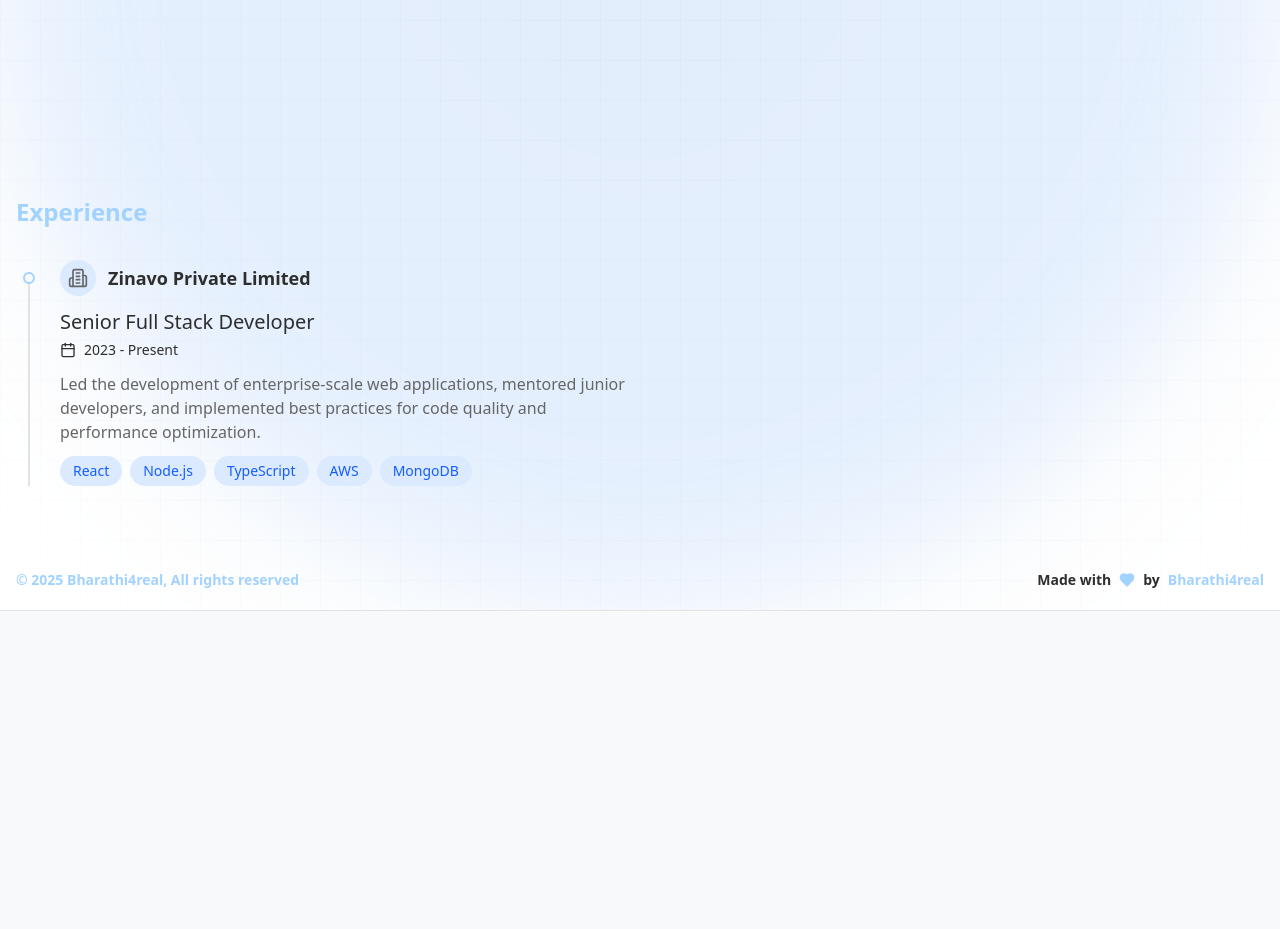
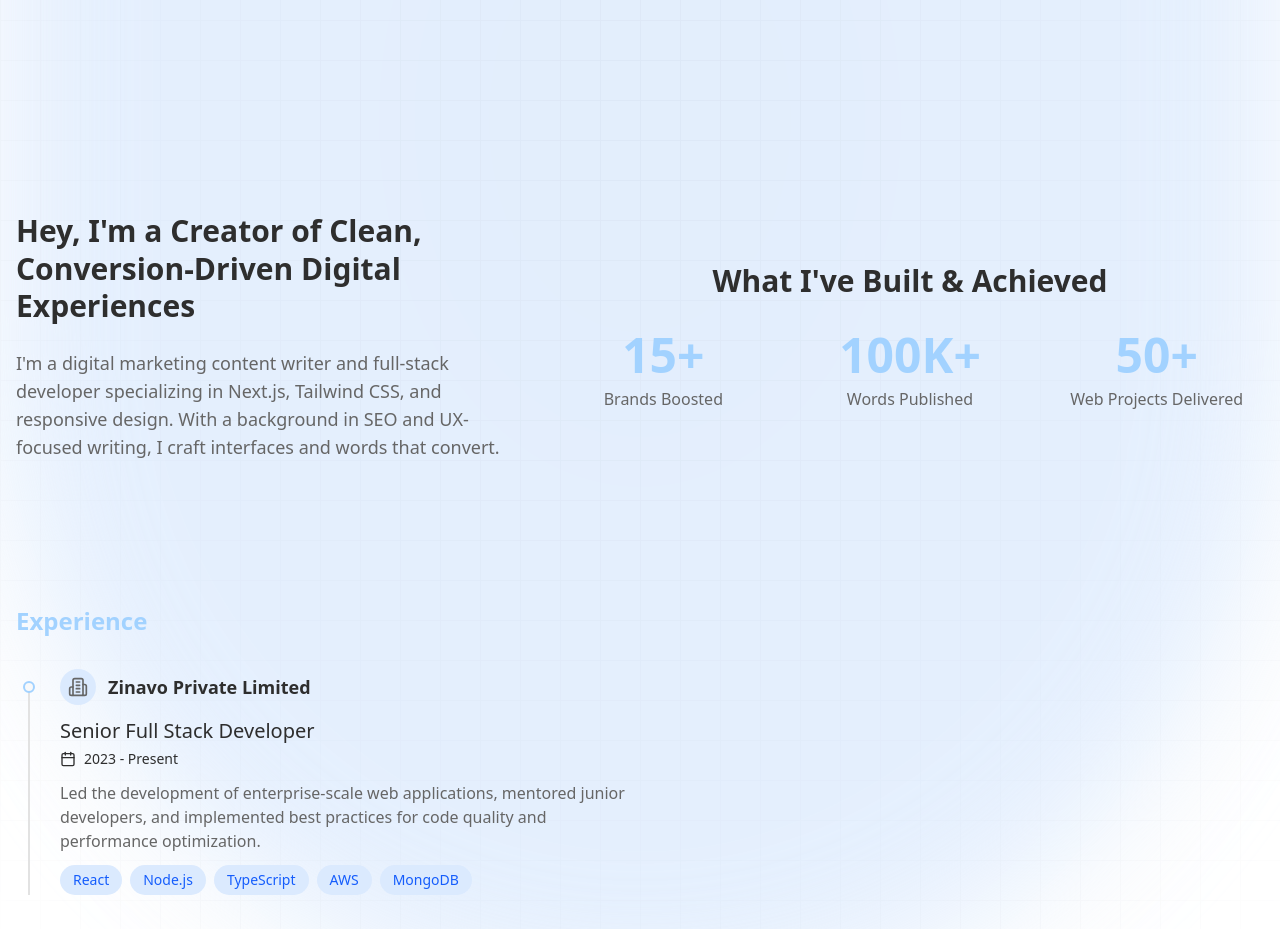
Before and after one commit to Bharathi4real/deadpool, a Next.js app: page / in a window 1280 px wide. Shown: the part 780-1709 px from the top of the page. Before the commit the page ends 1391 px from the top, so only its background shows below. Built offline with nearby package versions, Linux system fonts and the light colour scheme.

Commit message:
added about section initial layout

```diff
--- a/app/page.tsx
+++ b/app/page.tsx
@@ -1,10 +1,12 @@
 import Experience from '@/components/experience/experience';
 import Hero from '@/components/hero/hero';
+import About from '@/components/about/about';
 
 export default function Page() {
   return (
     <>
       <Hero />
+      <About />
       <Experience />
     </>
   );
--- /dev/null
+++ b/components/about/about.tsx
@@ -0,0 +1,71 @@
+'use client';
+
+import { useModeStore } from '@/app/lib/store/store';
+
+export default function About() {
+  const isDeadpool = useModeStore((s) => s.isDeadpool);
+  return (
+    <section className="container mx-auto px-4 py-12 md:py-20">
+      <div className="grid gap-12 md:grid-cols-12 md:items-center">
+        {/* Left - Introduction */}
+        <div className="space-y-6 md:col-span-5">
+          <h2 className="text-xl leading-tight font-semibold lg:text-3xl">
+            Hey, I'm a Creator of Clean, Conversion-Driven Digital Experiences
+          </h2>
+          <p className="text-lg text-muted-foreground">
+            I'm a digital marketing content writer and full-stack developer
+            specializing in Next.js, Tailwind CSS, and responsive design. With a
+            background in SEO and UX-focused writing, I craft interfaces and
+            words that convert.
+          </p>
+        </div>
+
+        {/* Right - Metrics / Highlights */}
+        <div className="space-y-8 md:col-span-7">
+          <h2 className="text-center text-xl leading-tight font-semibold lg:text-3xl">
+            What I've Built & Achieved
+          </h2>
+
+          <div className="grid gap-8 text-center md:grid-cols-3">
+            <div className="space-y-2">
+              <div
+                className={
+                  isDeadpool
+                    ? 'text-5xl font-bold text-secondary hover:text-primary'
+                    : 'text-5xl font-bold text-primary hover:text-secondary'
+                }
+              >
+                15+
+              </div>
+              <p className="text-muted-foreground">Brands Boosted</p>
+            </div>
+            <div className="space-y-2">
+              <div
+                className={
+                  isDeadpool
+                    ? 'text-5xl font-bold text-secondary hover:text-primary'
+                    : 'text-5xl font-bold text-primary hover:text-secondary'
+                }
+              >
+                100K+
+              </div>
+              <p className="text-muted-foreground">Words Published</p>
+            </div>
+            <div className="space-y-2">
+              <div
+                className={
+                  isDeadpool
+                    ? 'text-5xl font-bold text-secondary hover:text-primary'
+                    : 'text-5xl font-bold text-primary hover:text-secondary'
+                }
+              >
+                50+
+              </div>
+              <p className="text-muted-foreground">Web Projects Delivered</p>
+            </div>
+          </div>
+        </div>
+      </div>
+    </section>
+  );
+}
```
